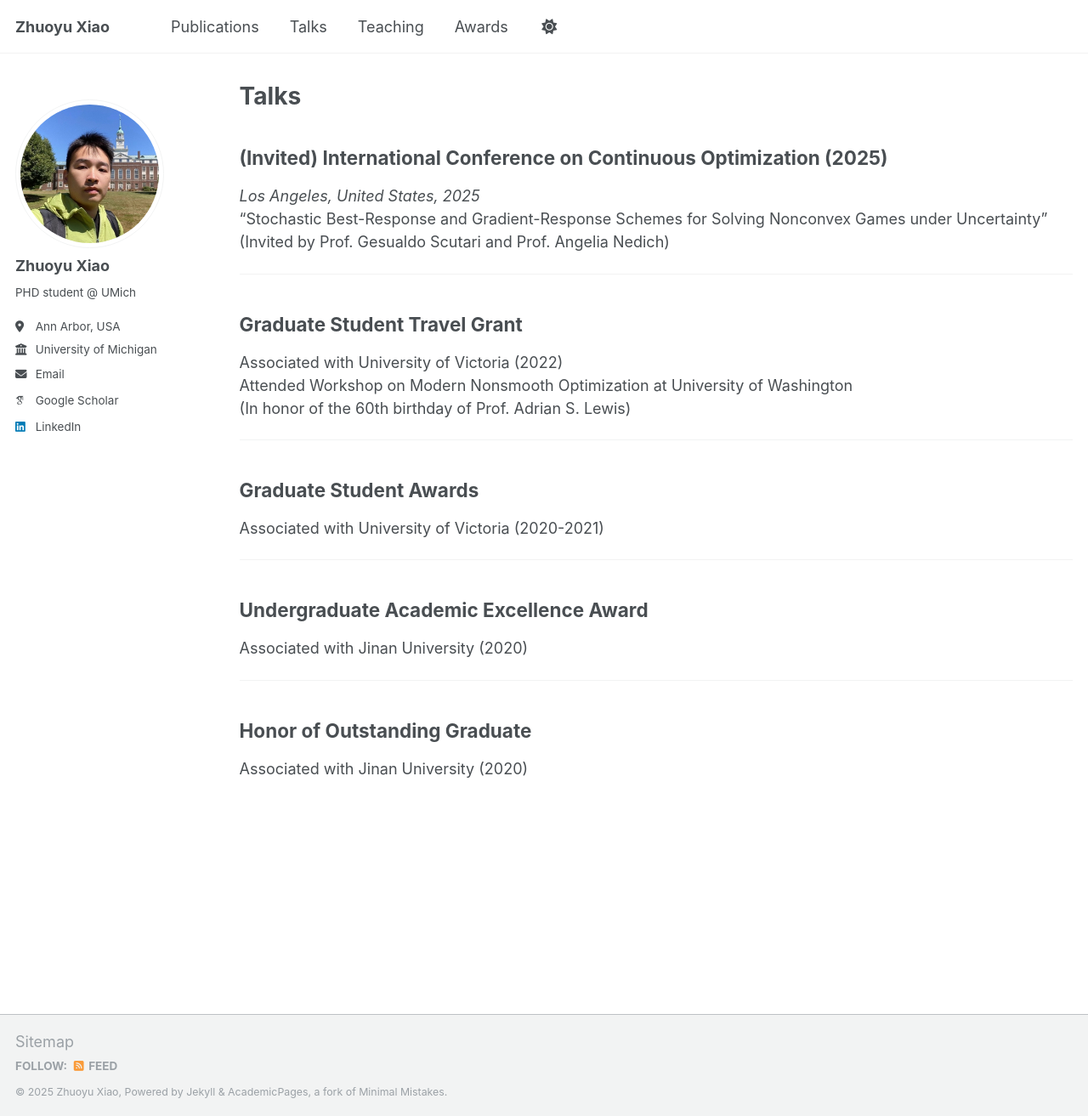
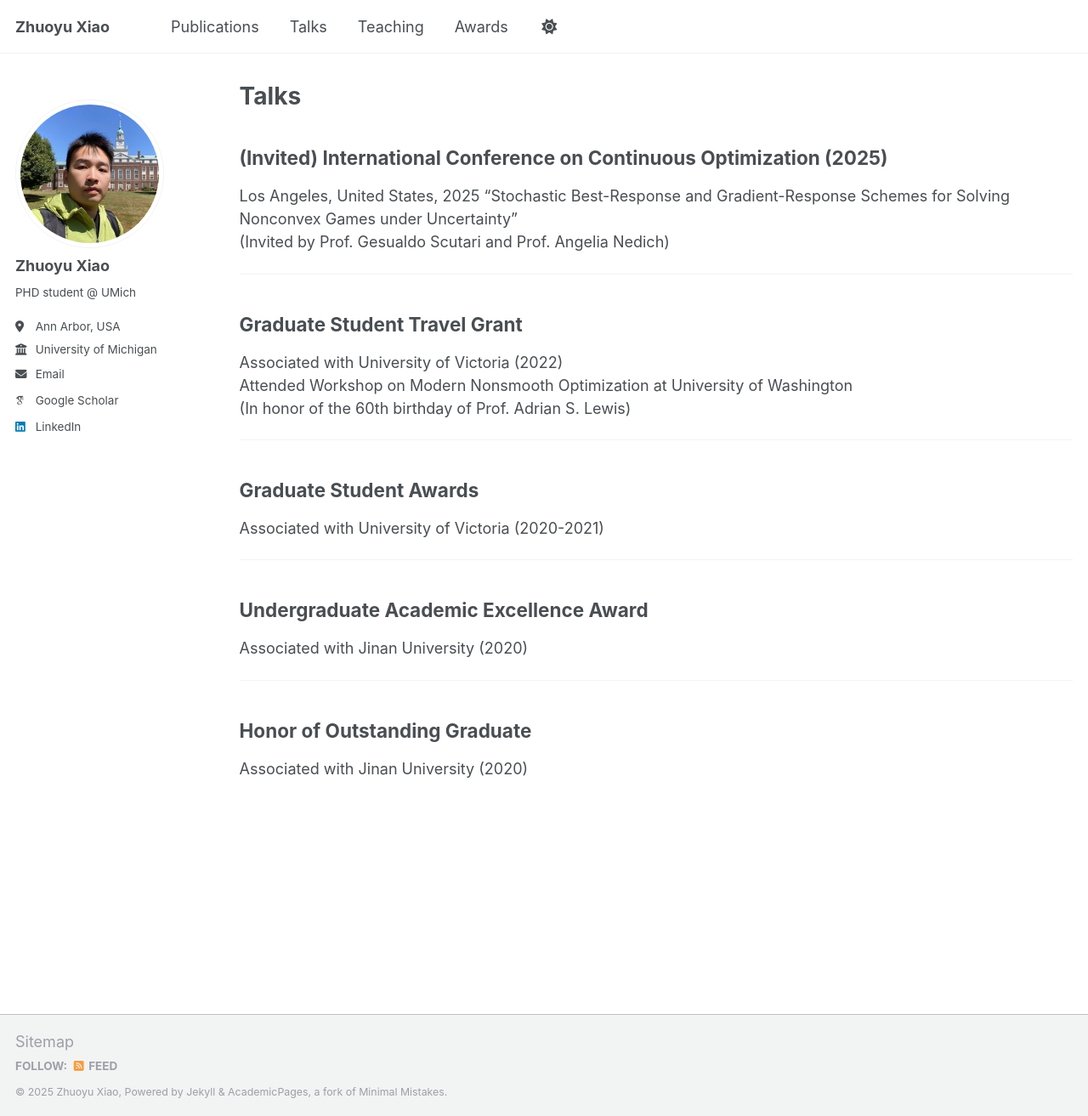
Before and after one commit to zyxiao97/zyxiao97.github.io, a Jekyll site: the page built from _pages/talks.md, in a window 1280 px wide and 1313 px high. Shown: the whole window at 85% size. Built offline with Jekyll 4.4.1, drawn with Linux system fonts in a browser that asks for light colours; some web fonts are replaced.

```diff
--- a/_pages/talks.md
+++ b/_pages/talks.md
@@ -6,7 +6,7 @@ author_profile: true
 ---
 
 ## (Invited) International Conference on Continuous Optimization (2025)
-*Los Angeles, United States, 2025*
+Los Angeles, United States, 2025
 "Stochastic Best-Response and Gradient-Response Schemes for Solving Nonconvex Games under Uncertainty"
 (Invited by Prof. Gesualdo Scutari and Prof. Angelia Nedich)
 
```
